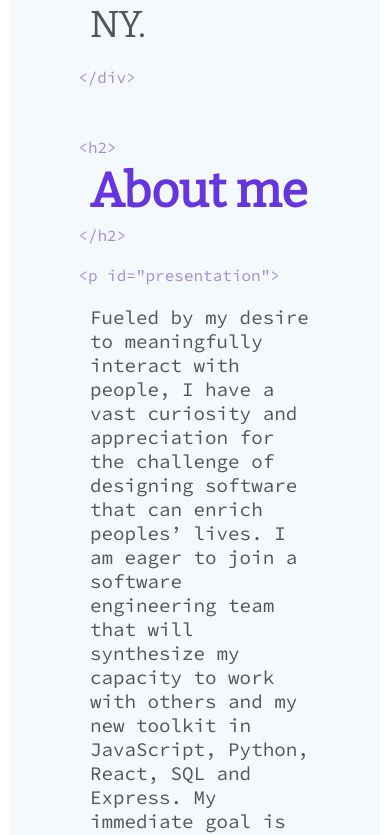
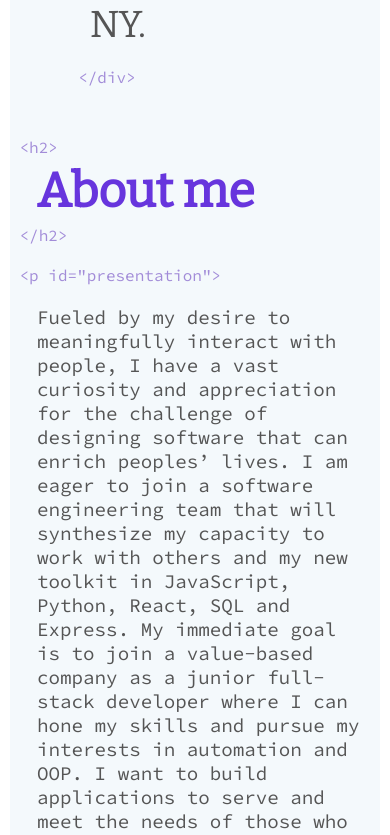
Before and after one commit to imdoug/portfolio, a React (Create React App) app: page / in a window 390 px wide. Shown: the part 1222-2057 px from the top of the page. Built offline with nearby package versions, Linux system fonts and the light colour scheme.

Commit message:
some mobile screen fix added

```diff
--- a/public/style.css
+++ b/public/style.css
@@ -464,7 +464,7 @@ body.active{
     border-radius: 50%;
   }
 
-  @media only screen and (max-width: 600px){
+  @media (max-width: 600px){
       .picture{
           display: block;
           text-align: center;
@@ -477,6 +477,9 @@ body.active{
       }
       .icons .code-text{
           margin: 30px 0px 0px 10px;
+      }
+      .about{
+          width: 100%;
       }
   }
   /* #myBtn:hover {
```
